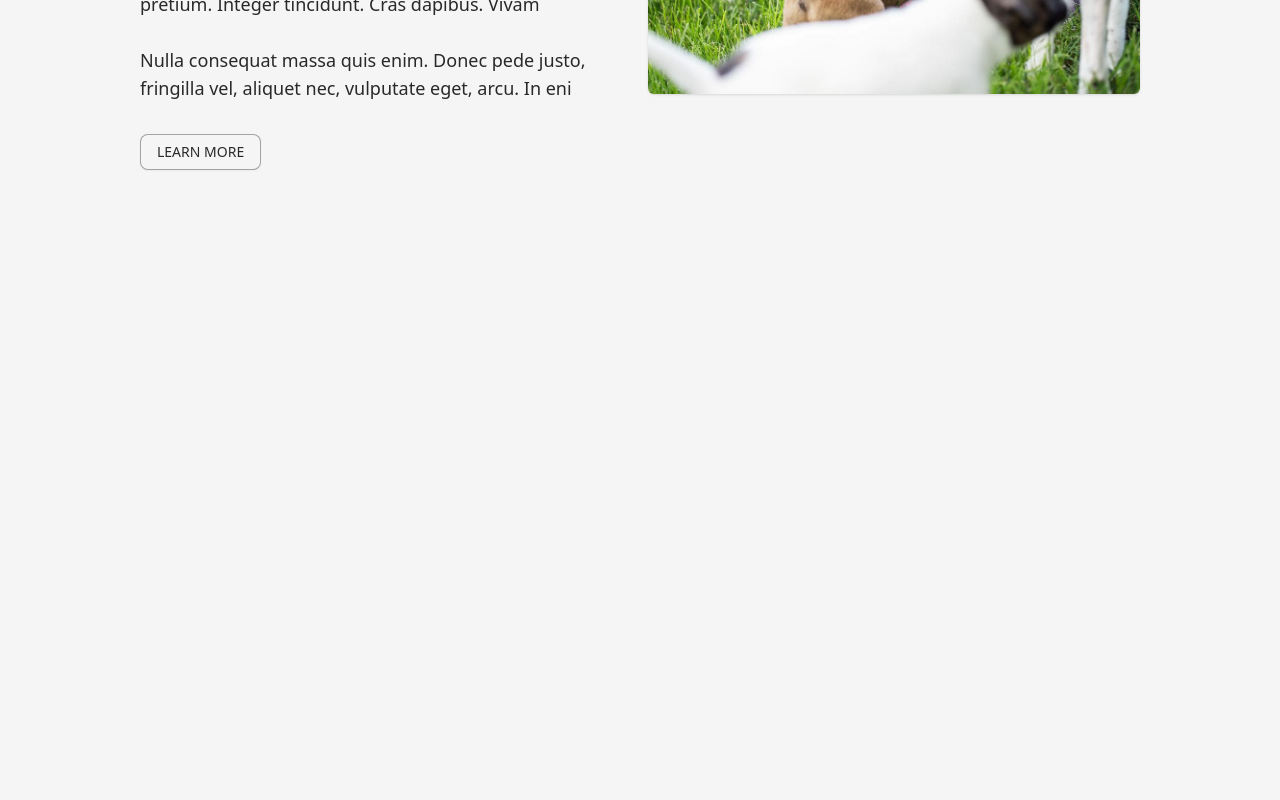
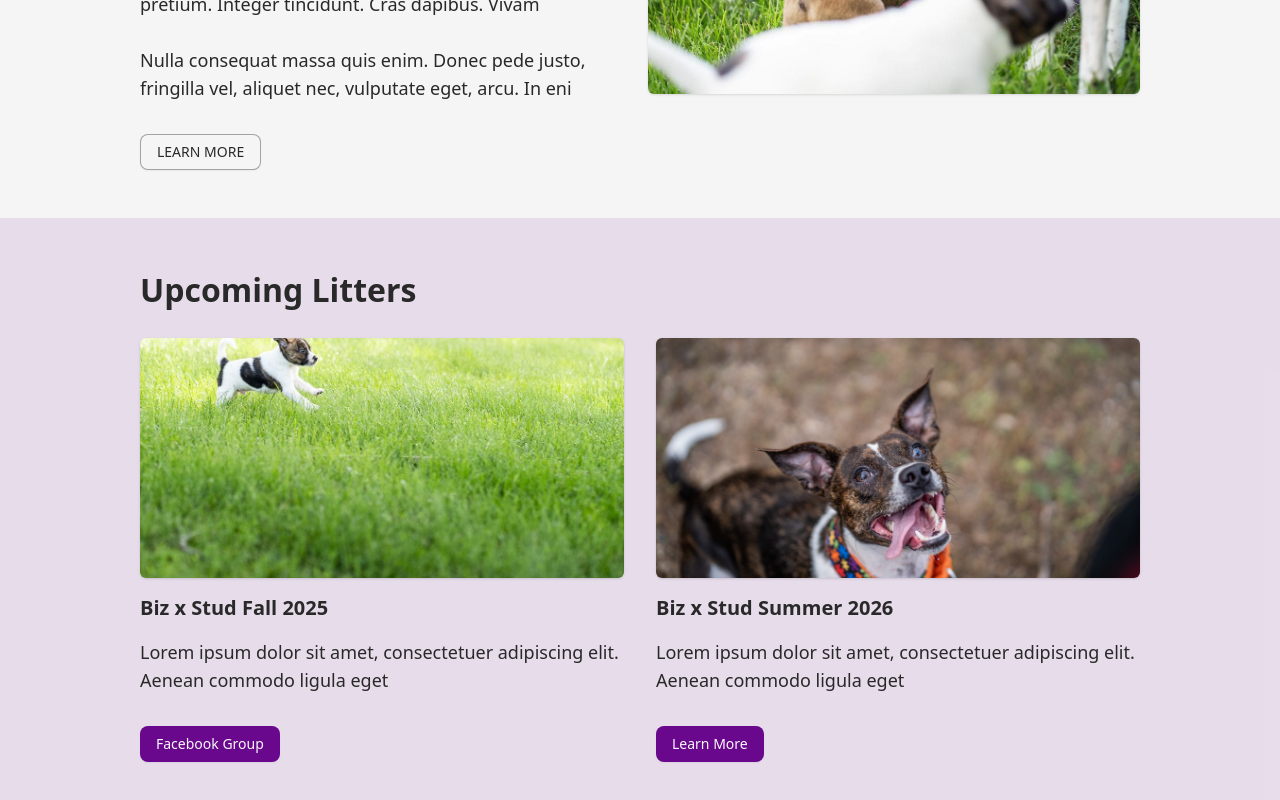
Before and after one commit to Danielle254/puzzle-dogs, a Next.js app: page / in a window 1280 px wide. Shown: the part 1154-1954 px from the top of the page. Before the commit the page ends 1372 px from the top, so only its background shows below. Built offline with nearby package versions, Linux system fonts and the light colour scheme.

Commit message:
feat: create section

```diff
--- a/app/components/UpcomingLitters.tsx
+++ b/app/components/UpcomingLitters.tsx
@@ -1,3 +1,37 @@
+import { Button } from "@/components/ui/button";
+
 export default function UpcomingLitters() {
-  return <div></div>;
+  return (
+    <section className="py-12 px-4 bg-primary/10">
+      <div className="max-w-[1000px] mx-auto ">
+        <h2>Upcoming Litters</h2>
+        <div className="grid grid-cols-1 sm:grid-cols-2 gap-8">
+          <article>
+            <img
+              src="/images/puppy_running.jpg"
+              className="shadow rounded-sm w-full h-60 object-cover object-center"
+            />
+            <h3 className="font-bold text-xl py-4">Biz x Stud Fall 2025</h3>
+            <p className="text-lg pb-8">
+              Lorem ipsum dolor sit amet, consectetuer adipiscing elit. Aenean
+              commodo ligula eget
+            </p>
+            <Button>Facebook Group</Button>
+          </article>
+          <article>
+            <img
+              src="/images/biz_profile.jpg"
+              className="shadow rounded-sm w-full h-60 object-cover object-center"
+            />
+            <h3 className="font-bold text-xl py-4">Biz x Stud Summer 2026</h3>
+            <p className="text-lg pb-8">
+              Lorem ipsum dolor sit amet, consectetuer adipiscing elit. Aenean
+              commodo ligula eget
+            </p>
+            <Button>Learn More</Button>
+          </article>
+        </div>
+      </div>
+    </section>
+  );
 }
```
